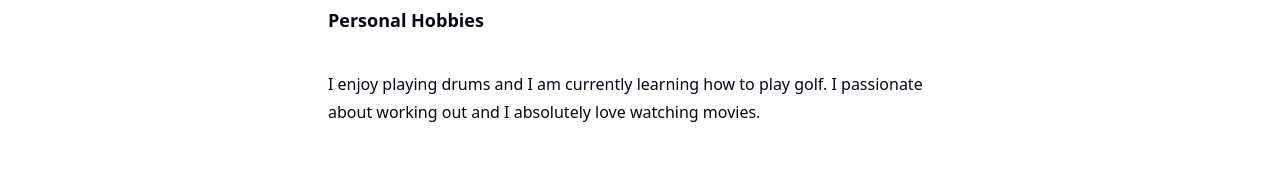
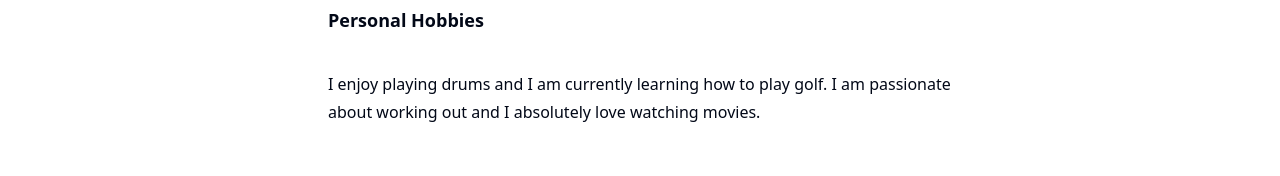
Before and after one commit to wxiaoyun/portfolio-old, a React (Vite) app: page /aboutme in a window 1280 px wide. Shown: the part 1335-1511 px from the top of the page. Built offline with nearby package versions, Linux system fonts and the light colour scheme; what javascript-time-ago would draw is missing.

Commit message:
more typo

```diff
--- a/src/modules/aboutme/components/hobbies.tsx
+++ b/src/modules/aboutme/components/hobbies.tsx
@@ -19,7 +19,7 @@ export const Hobbies: React.FC = () => {
 
         <p className="leading-7 [&:not(:first-child)]:mt-6">
           I enjoy playing drums and I am currently learning how to play golf. I
-          passionate about working out and I absolutely love watching movies.
+          am passionate about working out and I absolutely love watching movies.
         </p>
       </motion.div>
     </motion.div>
--- a/src/modules/education/components/nusc.tsx
+++ b/src/modules/education/components/nusc.tsx
@@ -35,7 +35,7 @@ export const NUSCollege: React.FC = () => {
                 <CardHeader className="text-left">
                   <img
                     src="NUS_College_Logo.png"
-                    alt="National University of Singapore Logo"
+                    alt="NUS College Logo"
                     className="w-full px-6 mb-6"
                   />
 
```
